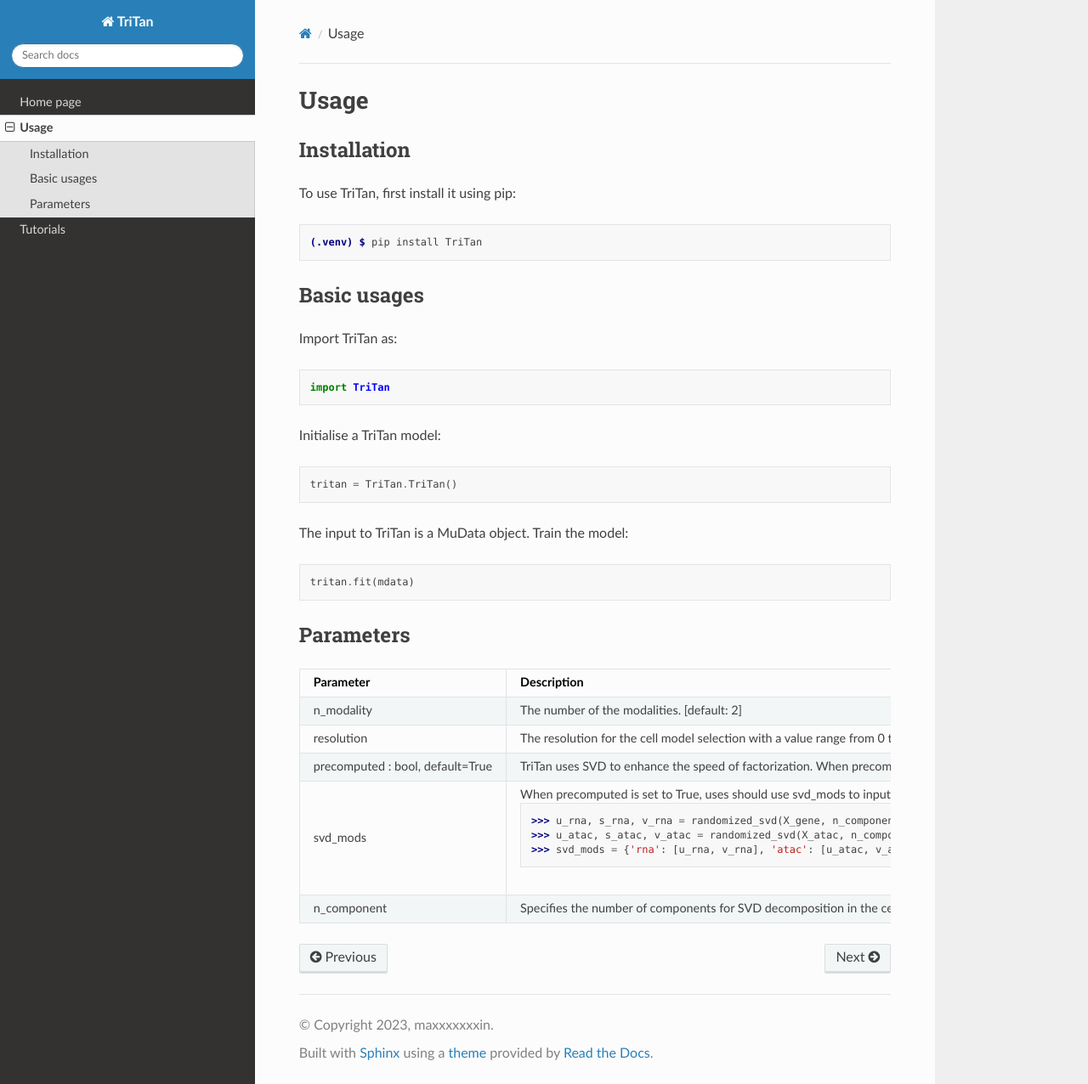
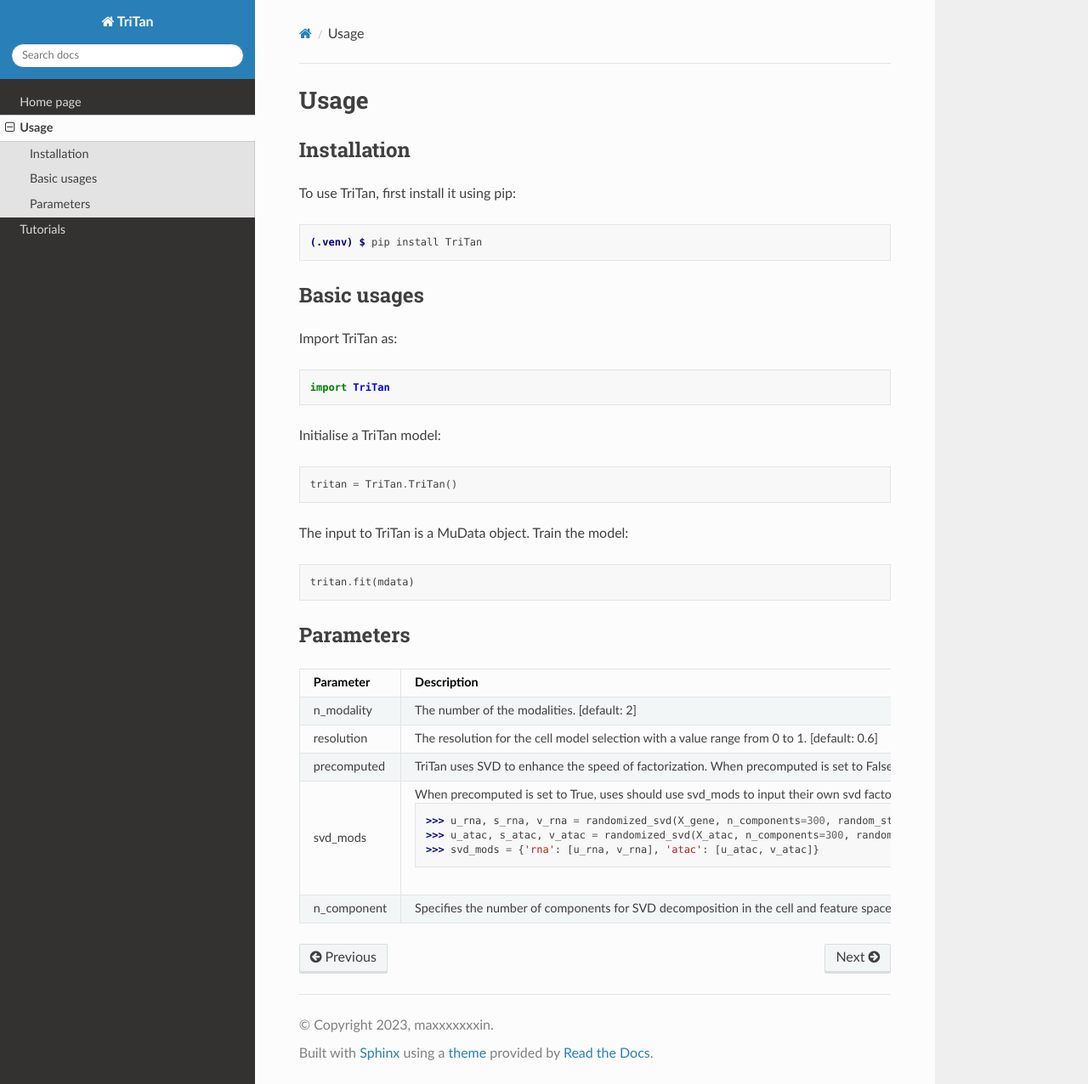
Before and after one commit to maxxxxxxxin/rtd-tutorial, a Sphinx documentation site: the page built from docs/source/usage.rst, in a window 1280 px wide and 1276 px high. Shown: the whole window at 85% size. Built offline with Sphinx 7.4.7 and the Read the Docs theme 2.0.0, drawn with Linux system fonts in a browser that asks for light colours; pages that are not in the unit, such as notebooks, are missing from menus.

Commit message:
Update usage.rst

```diff
--- a/docs/source/usage.rst
+++ b/docs/source/usage.rst
@@ -46,7 +46,7 @@
      - The number of the modalities. [default: 2]
    * - resolution
      - The resolution for the cell model selection with a value range from 0 to 1. [default: 0.6]
-   * - precomputed : bool, default=True
+   * - precomputed
      - TriTan uses SVD to enhance the speed of factorization. When precomputed is set to False, TriTan will run the SVD factorization within the model. When precomputed is set to True, users can provide their own SVD factorization to save the time. [default: False]
    * - svd_mods
      - When precomputed is set to True, uses should use svd_mods to input their own svd factorization as the format of dictionary:
```
